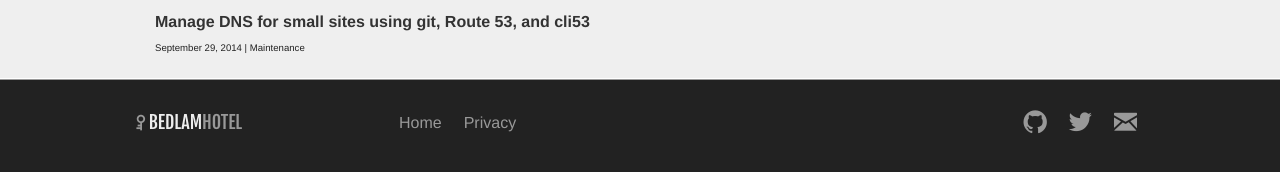
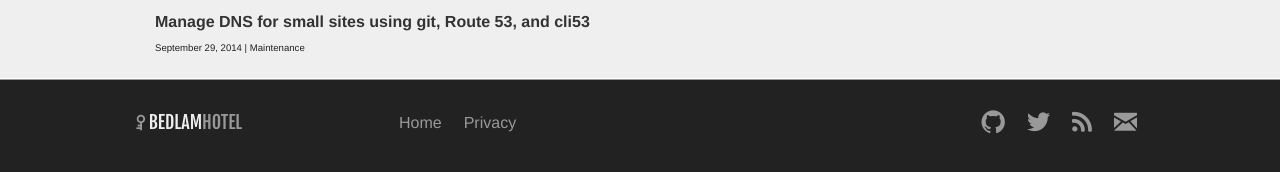
Before and after one commit to ctorgalson/bhjekyll, a Jekyll site: the page built from index.html, in a window 1280 px wide. Shown: the part 431-603 px from the top of the page. Built offline with Jekyll 4.4.1, drawn with Linux system fonts in a browser that asks for light colours; Markdown is read by kramdown in place of the engine named in the settings; the list of posts is cut into pages by our own code; comment, search, counter and statistics services are not loaded.

Commit message:
Add RSS Feed link to footer menu.

```diff
--- a/_includes/footer_common.html
+++ b/_includes/footer_common.html
@@ -5,6 +5,7 @@
           <ul class="inline-list right footer-social">
             <li><a href="https://github.com/ctorgalson" title="Find me on github.com"><i class="fi-social-github icon"></i></a></li>
             <li><a href="https://twitter.com/bedlamhotel" title="Find me on twitter.com"><i class="fi-social-twitter icon"></i></a></li>
+            <li><a href="{{ site.url }}/feed.xml" title="RSS Feed"><i class="fi-rss"></i></a></li>
             <li><a href="/contact.html" title="Contact me!"><i class="fi-mail"></i></a></li>
           </ul>
         </div>
```
